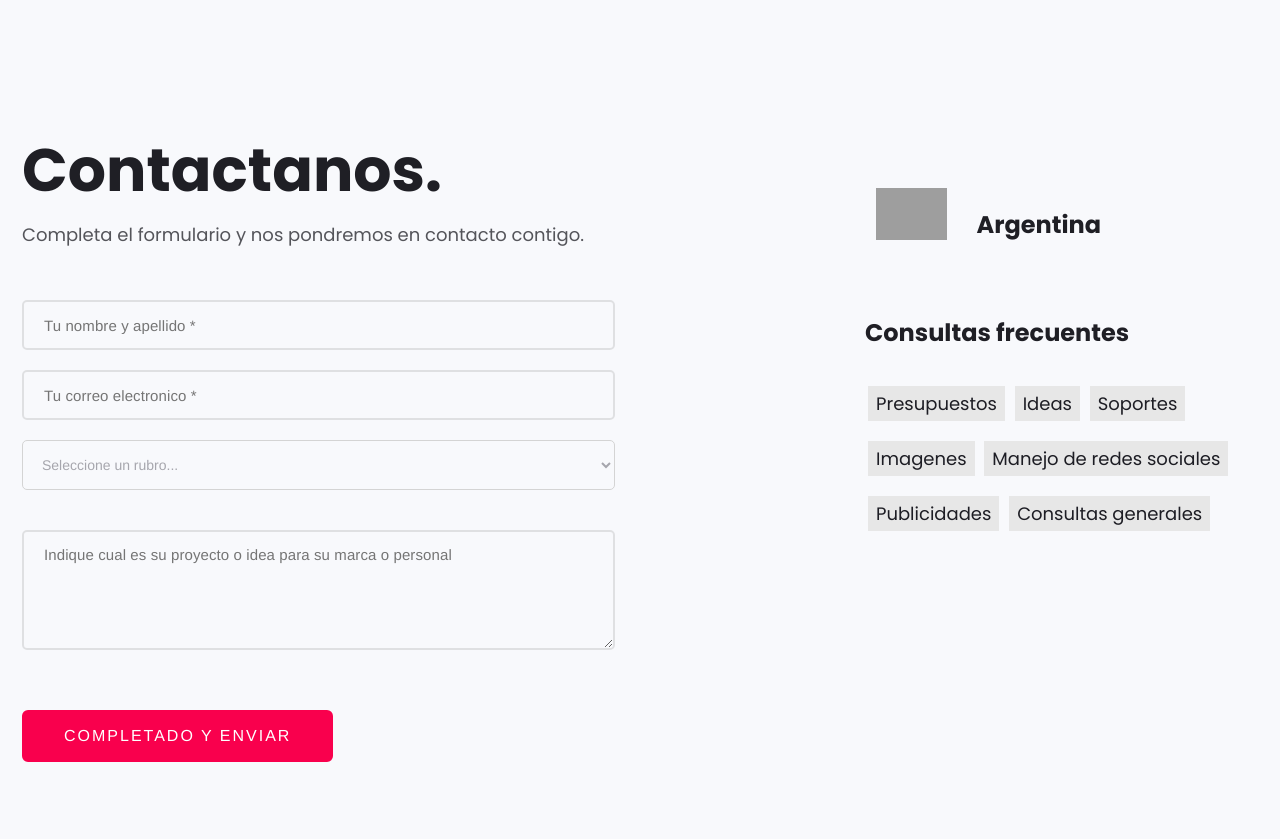
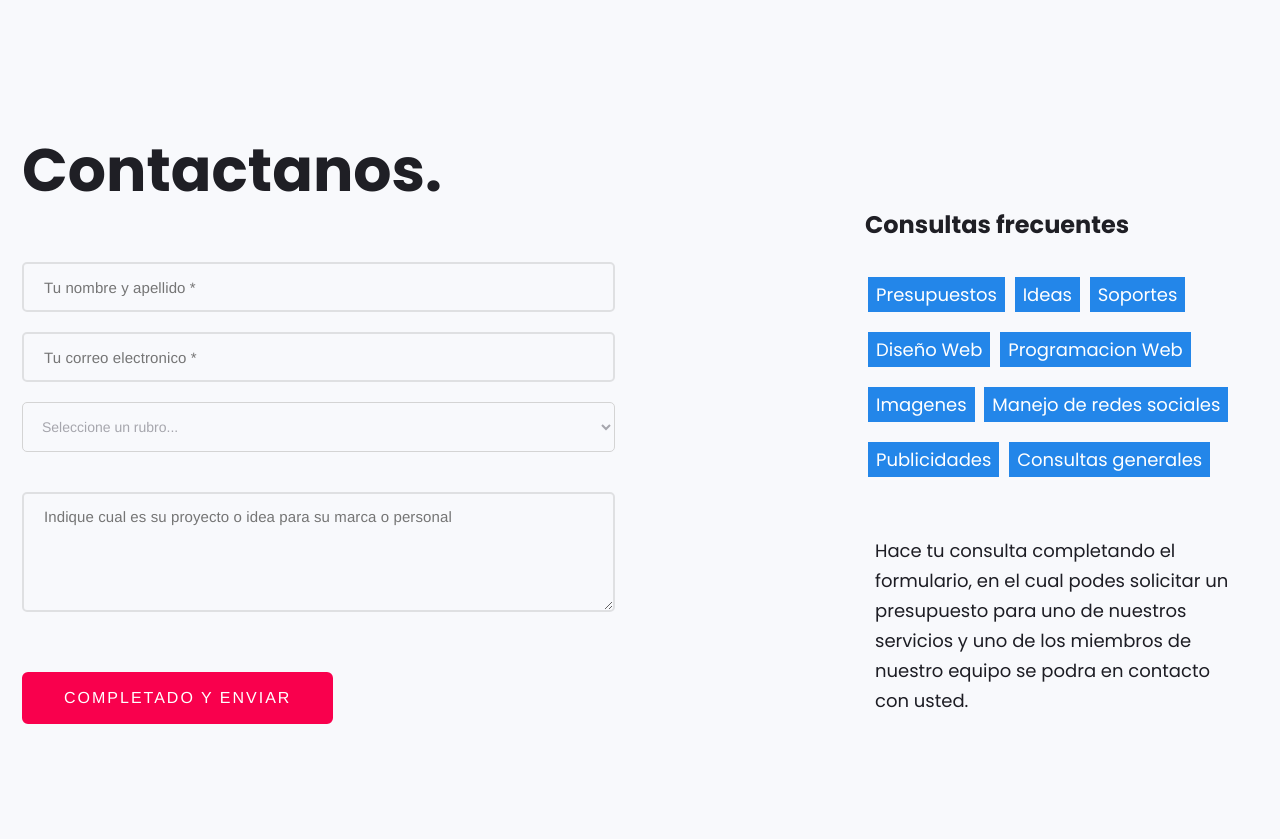
Before and after one commit to inerdot/website, a plain HTML site: page contacto.html in a window 1280 px wide. Shown: the part 1575-2414 px from the top of the page. Drawn offline with nearby package versions, Linux system fonts and the light colour scheme; grey boxes are pictures that could not be loaded; a script that the page names is missing.

Commit message:
Complete data contact page and details

```diff
--- a/assets/scss/footer/_dark-mode.scss
+++ b/assets/scss/footer/_dark-mode.scss
@@ -33,6 +33,8 @@
     }
 
 }
+
+
 
 .active-dark-mode .item-portfolio-static .inner p {
     color: rgba(198, 201, 216, 0.75);
--- a/contacto.html
+++ b/contacto.html
@@ -220,8 +220,6 @@
                             <div class="col-lg-6 order-2 order-lg-1">
                                 <div class="section-title text-start mb--50 mb_sm--30 mb_md--30">
                                     <h2 class="title">Contactanos.</h2>
-                                    <p class="description">Completa el formulario y nos pondremos en contacto contigo.
-                                    </p>
                                 </div>
                                 <div class="form-wrapper">
                                     <form id="contact-form-active" action="mail.php" method="post">
@@ -256,6 +254,25 @@
 
                             <div class="col-lg-6 order-1 order-lg-2">
                                 <div class="row">
+                                    <div class="col-lg-12 ml--200" style="margin-top: 60px;left:0;font-weight:400 !important;width: 65%;">
+                                        <h3 class="title">Consultas frecuentes</h3><br>
+
+										<span class="label label-large label-gray">Presupuestos</span>
+										<span class="label label-large label-gray">Ideas</span>
+										<span class="label label-large label-gray">Soportes</span><br><br>
+										<span class="label label-large label-gray">Diseño Web</span>
+										<span class="label label-large label-gray">Programacion Web</span><br><br>
+										<span class="label label-large label-gray">Imagenes</span>
+										<span class="label label-large label-gray">Manejo de redes sociales</span><br><br>
+										<span class="label label-large label-gray">Publicidades</span>
+										<span class="label label-large label-gray">Consultas generales</span>
+
+
+                                        <p class="mt--60 ml--10 description">Hace tu consulta completando el formulario, en el cual podes solicitar un presupuesto para uno de nuestros servicios y uno de los miembros de nuestro equipo se podra en contacto con usted.</p>
+                                    </div>
+                                </div>
+                                <!--
+                                <div class="row mt--60">
 
                                     <div class="col-lg-6 col-md-6 col-sm-12 ">
                                         <div class="section-title text-end" >
@@ -267,20 +284,6 @@
 
                                     </div>
                                 </div>
-                                <div class="row">
-                                    <div class="col-lg-12 ml--200" style="margin-top: 60px;left:0;font-weight:400 !important;width: 65%;">
-                                        <h3 class="title">Consultas frecuentes</h3><br>
-
-										<span class="label label-large label-gray">Presupuestos</span>
-										<span class="label label-large label-gray">Ideas</span>
-										<span class="label label-large label-gray">Soportes</span><br><br>
-										<span class="label label-large label-gray">Imagenes</span>
-										<span class="label label-large label-gray">Manejo de redes sociales</span><br><br>
-										<span class="label label-large label-gray">Publicidades</span>
-										<span class="label label-large label-gray">Consultas generales</span>
-                                    </div>
-                                </div>
-                                <!--
                                 <div class="row">
 
                                     <div class="col-lg-6 col-md-6 col-sm-12">
```
Also changed, not shown: assets/css/style.css.
